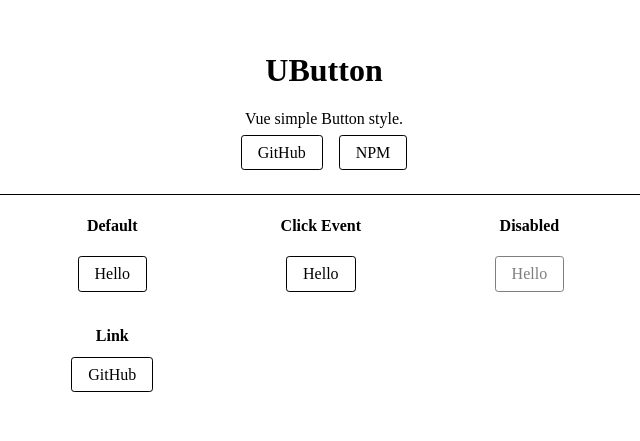
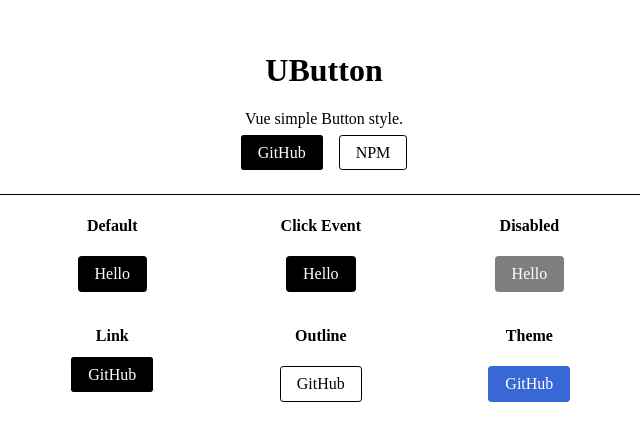
Before and after one commit to HappyJayXin/UButton, a Vue app: page / in a window 1280 px wide. Shown: the part 185-626 px from the top of the page, without its empty margins (316-956 px from the left). Built offline with nearby package versions, Linux system fonts and the light colour scheme.

Commit message:
Feat: Add outline.

```diff
--- a/src/App.vue
+++ b/src/App.vue
@@ -8,6 +8,7 @@
           >GitHub</u-button
         >
         <u-button
+          outline
           href="https://www.npmjs.com/package/@happyjayxin/ubutton"
           target="_blank"
           >NPM</u-button
@@ -32,6 +33,14 @@
         <u-button href="https://github.com/HappyJayXin/UButton" target="_blank"
           >GitHub</u-button
         >
+      </section>
+      <section class="app__section">
+        <h4>Outline</h4>
+        <u-button outline>GitHub</u-button>
+      </section>
+      <section class="app__section">
+        <h4>Theme</h4>
+        <u-button theme="#3867d6">GitHub</u-button>
       </section>
     </main>
   </div>
--- a/src/components/UButton.vue
+++ b/src/components/UButton.vue
@@ -43,17 +43,24 @@ export default {
       validator(value) {
         return ["_blank", "_self", "_parent", "_top"].indexOf(value) !== -1;
       }
+    },
+    outline: {
+      type: Boolean,
+      default: false
     }
   },
   computed: {
     classObject() {
       const btnDisabled = this.disabled ? "disabled" : "";
-      const className = `${btnDisabled}`;
+      const btnOutline = this.outline ? "outline" : "";
+
+      const className = `${btnDisabled} ${btnOutline}`;
       return className;
     }
   },
   methods: {
     handleTap(evt) {
+      if (this.disabled) return false;
       this.$emit("click", evt);
     }
   }
@@ -63,9 +70,25 @@ export default {
 <style scoped lang="scss">
 $theme: var(--theme);
 
+// Reset button
+button {
+  border: none;
+  margin: 0;
+  padding: 0;
+  width: auto;
+  overflow: visible;
+  background: transparent;
+  color: inherit;
+  font: inherit;
+  line-height: normal;
+  -webkit-font-smoothing: inherit;
+  -moz-osx-font-smoothing: inherit;
+  -webkit-appearance: none;
+}
+
 .u-button {
-  background: #fff;
-  color: $theme;
+  color: #fff;
+  background: $theme;
   font-weight: 500;
   padding: 0.5rem 1rem;
   border: 1px solid $theme;
@@ -75,8 +98,8 @@ $theme: var(--theme);
   transition: background 0.1s, color 0.1s;
 
   &:hover {
-    color: #fff;
-    background: $theme;
+    background: #fff;
+    color: $theme;
   }
 
   &:focus {
@@ -88,5 +111,14 @@ $theme: var(--theme);
     cursor: not-allowed;
     opacity: 0.5;
   }
+
+  &.outline {
+    background: transparent;
+    color: $theme;
+    &:hover {
+      color: #fff;
+      background: $theme;
+    }
+  }
 }
 </style>
```
